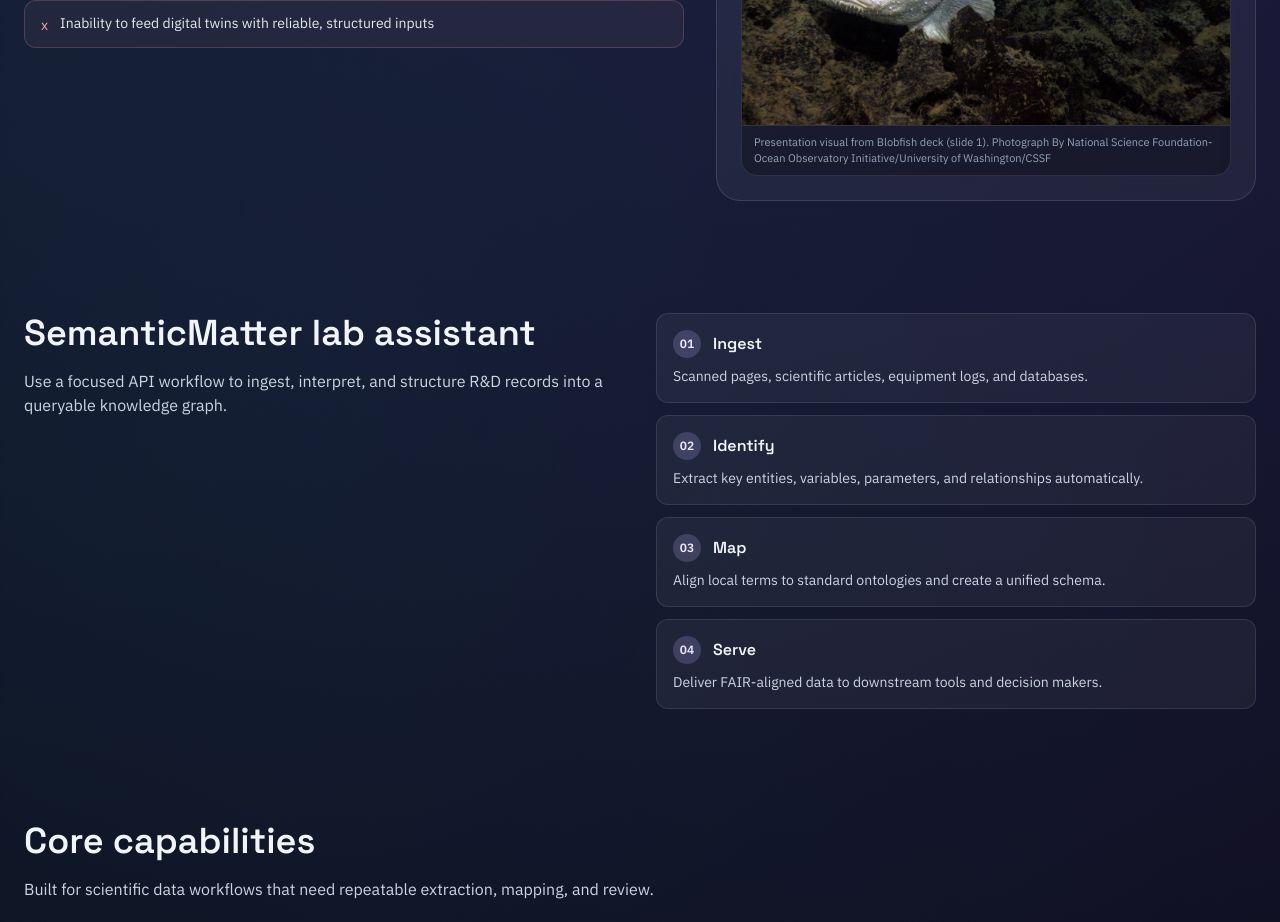
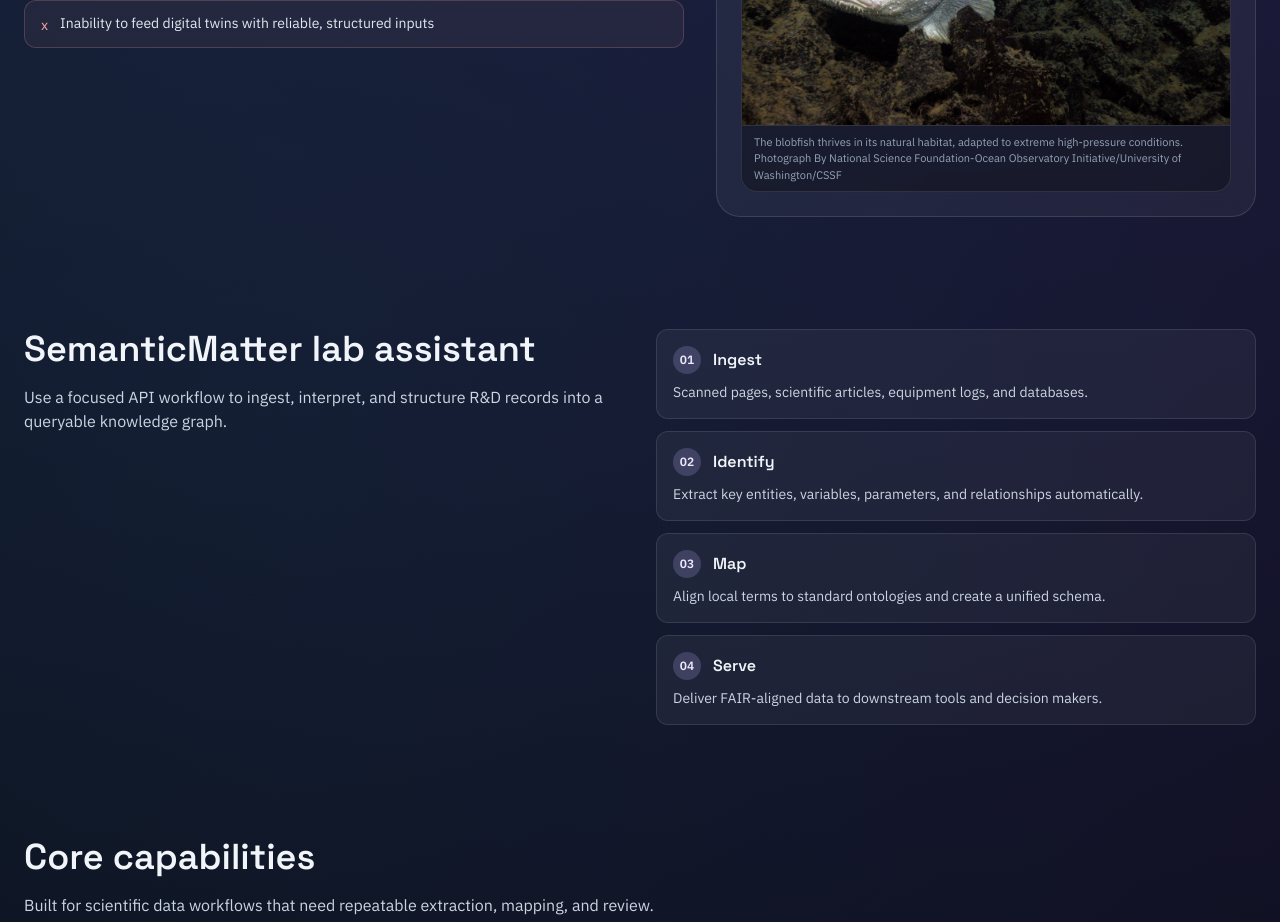
Before and after one commit to SemanticMatter/semanticmatter_landingpage, a Next.js app: page /products/blobfish in a window 1280 px wide. Shown: the part 1220-2142 px from the top of the page. Built offline with nearby package versions, Linux system fonts and the light colour scheme.

Commit message:
Updated blobfish context

```diff
--- a/app/products/blobfish/page.tsx
+++ b/app/products/blobfish/page.tsx
@@ -403,7 +403,7 @@ export default function BlobfishPage() {
               loading="lazy"
             />
             <figcaption className="border-t border-white/10 px-3 py-2 text-[11px] text-slate-400">
-              Presentation visual from Blobfish deck (slide 1).
+              The blobfish thrives in its natural habitat, adapted to extreme high-pressure conditions.
               {" "}
               Photograph By National Science Foundation-Ocean Observatory
               Initiative/University of Washington/CSSF
```
